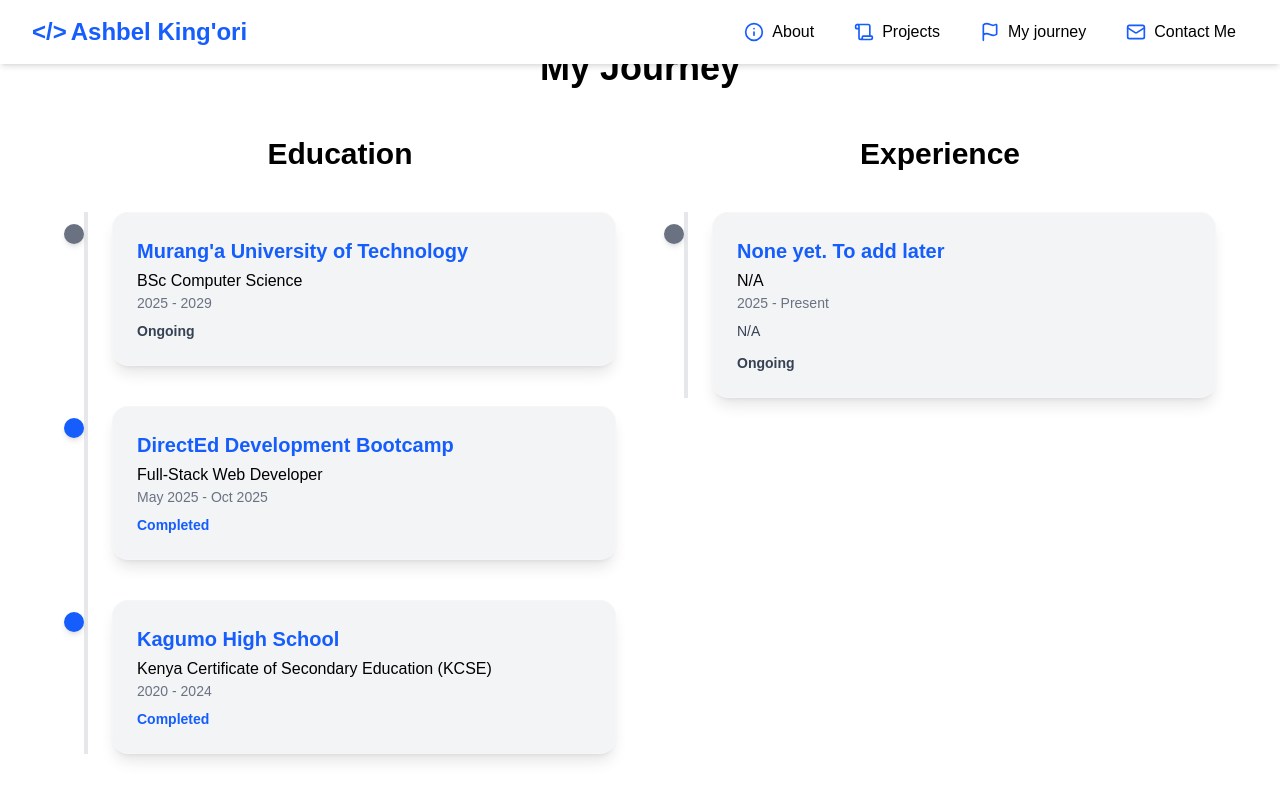
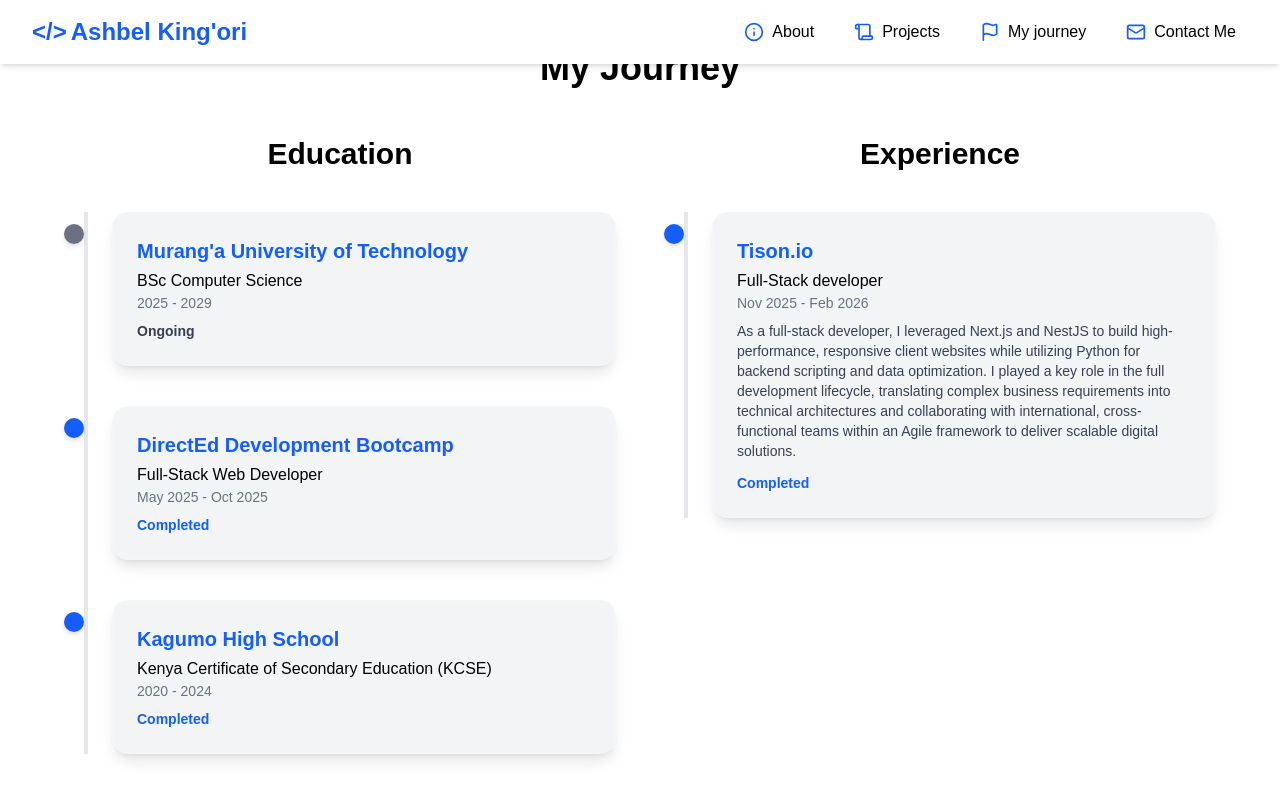
Before and after one commit to ashbel747/Personal-portfolio, a Next.js app in the folder client/: page /journey in a window 1280 px wide. Shown: the top 800 px of the page. Built offline with nearby package versions, Linux system fonts and the light colour scheme.

Commit message:
Update projects and journey

```diff
--- a/client/app/journey/page.tsx
+++ b/client/app/journey/page.tsx
@@ -47,12 +47,12 @@ const educationData: EducationItem[] = [
 
 const experienceData: ExperienceItem[] = [
   {
-    company: "None yet. To add later",
-    role: "N/A",
-    period: "2025 - Present",
+    company: "Tison.io",
+    role: "Full-Stack developer",
+    period: "Nov 2025 - Feb 2026",
     description:
-      "N/A",
-    progress: ProgressStatus.Ongoing,
+      "As a full-stack developer, I leveraged Next.js and NestJS to build high-performance, responsive client websites while utilizing Python for backend scripting and data optimization. I played a key role in the full development lifecycle, translating complex business requirements into technical architectures and collaborating with international, cross-functional teams within an Agile framework to deliver scalable digital solutions.",
+    progress: ProgressStatus.Completed,
   },
 ];
 
```
Also changed, not shown: client/public/project5.png (added), 1 other file (tests, documents, lock files or other folders).
